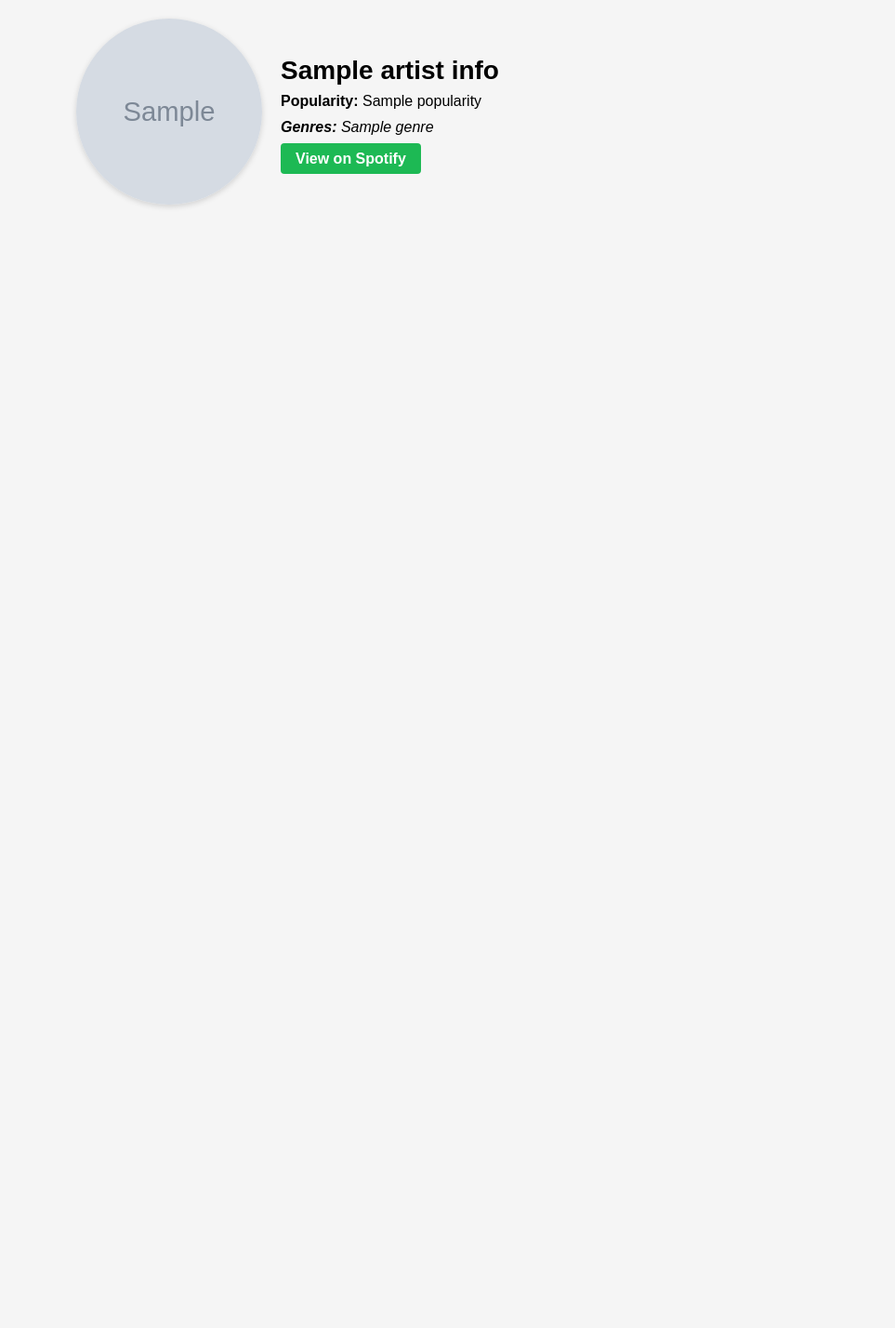
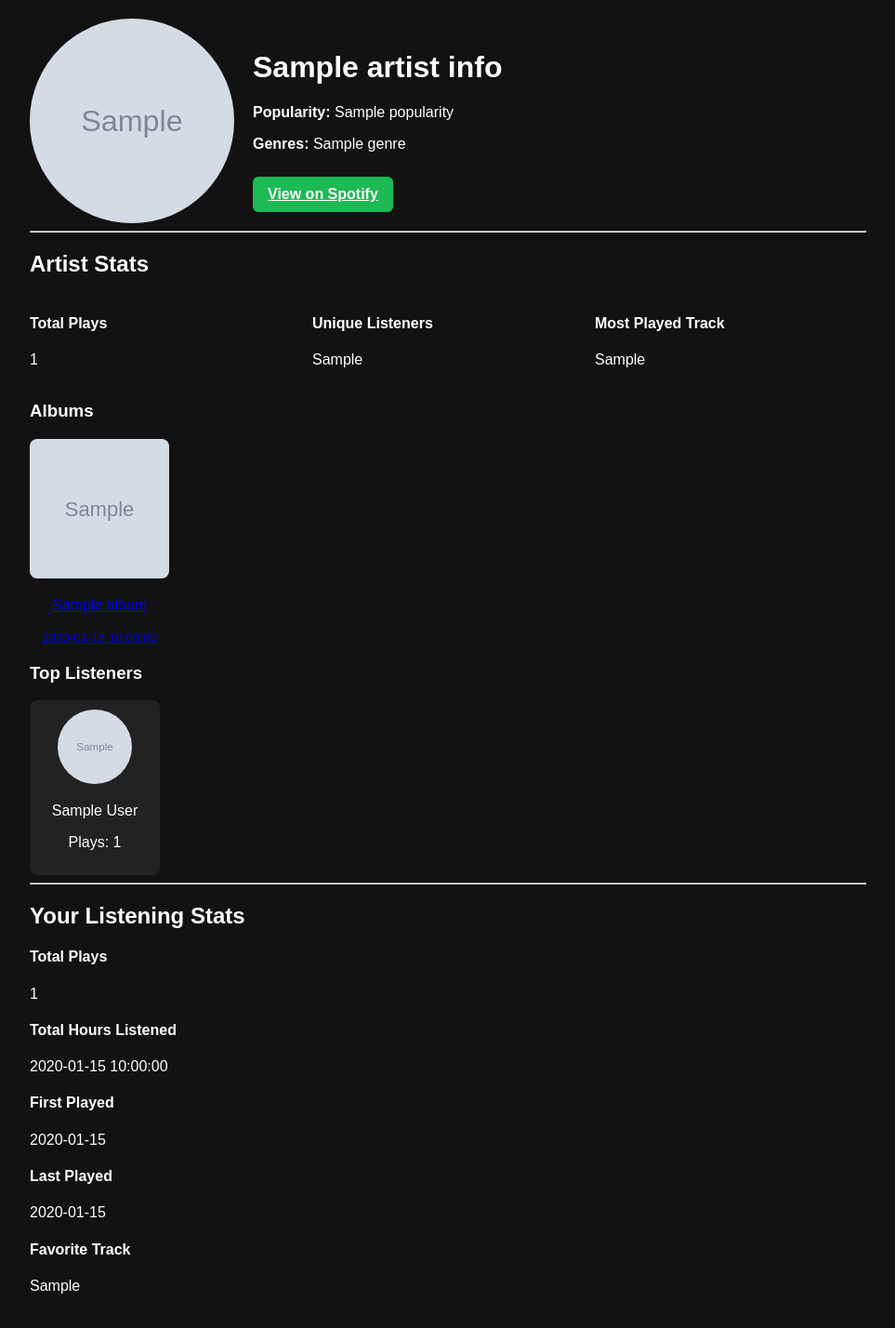
Before and after one commit to Kvezerelinika/Spotify-Stats-demo, a Python web app: template app/templates/artist_details.html in a window 1280 px wide. Shown: the whole page at 93% size, without its empty margins (158-1121 px from the left). Before the commit the page ends 223 px from the top, so only its background shows below. Run offline with Jinja, Linux system fonts and the light colour scheme; the template is opened without the code that fills it: most values are stand-ins (such as "Sample title", 1, 10 or a date in 2020); grey boxes marked "Sample" are stand-in pictures.

Commit message:
upgrade of artists page

```diff
--- a/app/templates/artist_details.html
+++ b/app/templates/artist_details.html
@@ -51,26 +51,74 @@
         }
     </style>
 </head>
-<body>
+<body style="background:#121212;color:white;font-family:Arial,sans-serif;max-width:900px;margin:auto;padding:20px;">
 
-    <div class="artist-header">
-        <img src="{{ artist_info.image_url or '/static/default-artist.png' }}" alt="Artist Image" class="artist-image">
-        <div class="artist-meta">
+    <!-- Artist Header -->
+    <div class="artist-header" style="display:flex;gap:20px;align-items:center;">
+        <img src="{{ artist_info.image_url or '/static/default-artist.png' }}"
+             alt="Artist" style="width:220px;height:220px;border-radius:50%;object-fit:cover;">
+        <div>
             <h1>{{ artist_info.artist_name }}</h1>
-            <p><strong>Popularity:</strong> {{ artist_info.popularity }}</p>
-            <div class="genres">
-                <strong>Genres:</strong>
-                {% if artist_info.genres %}
-                    {{ artist_info.genres | join(', ') }}
-                {% else %}
-                    Unknown
-                {% endif %}
-            </div>
-            <div class="spotify-link">
-                <a href="{{ artist_info.spotify_url }}" target="_blank">View on Spotify</a>
-            </div>
+            <p><strong>Popularity:</strong> {{ artist_info.popularity or "N/A" }}</p>
+            <p><strong>Genres:</strong> {{ artist_info.genres|join(', ') if artist_info.genres else "Unknown" }}</p>
+            <a href="{{ artist_info.spotify_url }}" target="_blank"
+               style="background:#1db954;color:#fff;padding:10px 16px;border-radius:6px;font-weight:bold;display:inline-block;margin-top:10px;">
+               View on Spotify
+            </a>
         </div>
     </div>
 
+    <hr>
+
+    <!-- Artist Stats -->
+    <h2>Artist Stats</h2>
+    <div class="stats-grid" style="display:grid;grid-template-columns:repeat(auto-fit,minmax(220px,1fr));gap:12px;">
+        <div class="stat-card"><h4>Total Plays</h4><p>{{ total_artist_plays }}</p></div>
+        <div class="stat-card"><h4>Unique Listeners</h4><p>{{ unique_artist_listeners }}</p></div>
+        <div class="stat-card"><h4>Most Played Track</h4><p>{{ most_played_track }}</p></div>
+    </div>
+
+    <!-- Albums -->
+    <h3>Albums</h3>
+    <div style="display:flex;gap:15px;overflow-x:auto;">
+        {% for album in albums %}
+        <div style="min-width:150px;text-align:center;">
+            <a href="/albums/{{ album.album_id }}">
+                <img src="{{ album.image_url or '/static/default-album.png' }}"
+                     style="width:150px;height:150px;border-radius:8px;object-fit:cover;">
+                <p>{{ album.name }}</p>
+                <small>{{ album.release_date }}</small>
+            </a>
+        </div>
+        {% endfor %}
+    </div>
+
+    <!-- Top Listeners -->
+    {% if top_listeners %}
+    <h3>Top Listeners</h3>
+    <div style="display:flex;gap:15px;overflow-x:auto;">
+        {% for listener in top_listeners %}
+        <div style="background:#222;border-radius:8px;padding:10px;min-width:120px;text-align:center;">
+            <img src="{{ listener.image_url or '/static/default-user.png' }}" style="width:80px;height:80px;border-radius:50%;object-fit:cover;">
+            <p>{{ listener.display_name }}</p>
+            <p>Plays: {{ listener.total_plays }}</p>
+        </div>
+        {% endfor %}
+    </div>
+    {% endif %}
+
+    <!-- User Stats -->
+    {% if user_stats %}
+    <hr>
+    <h2>Your Listening Stats</h2>
+    <div class="stats-grid">
+        <div class="stat-card"><h4>Total Plays</h4><p>{{ user_stats.total_listens }}</p></div>
+        <div class="stat-card"><h4>Total Hours Listened</h4><p>{{ user_stats.total_listening_time_hours }}</p></div>
+        <div class="stat-card"><h4>First Played</h4><p>{{ user_stats.first_play.strftime('%Y-%m-%d') }}</p></div>
+        <div class="stat-card"><h4>Last Played</h4><p>{{ user_stats.last_play.strftime('%Y-%m-%d') }}</p></div>
+        <div class="stat-card"><h4>Favorite Track</h4><p>{{ user_stats.favorite_track }}</p></div>
+    </div>
+    {% endif %}
+
 </body>
 </html>
```
Also changed, not shown: app/main.py (+97 -17 lines).
